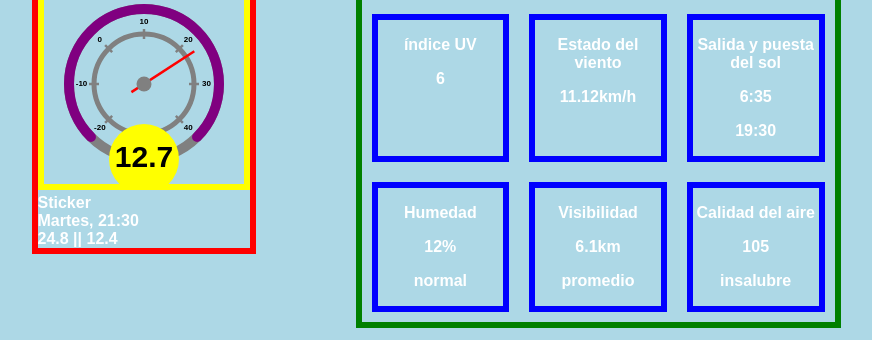
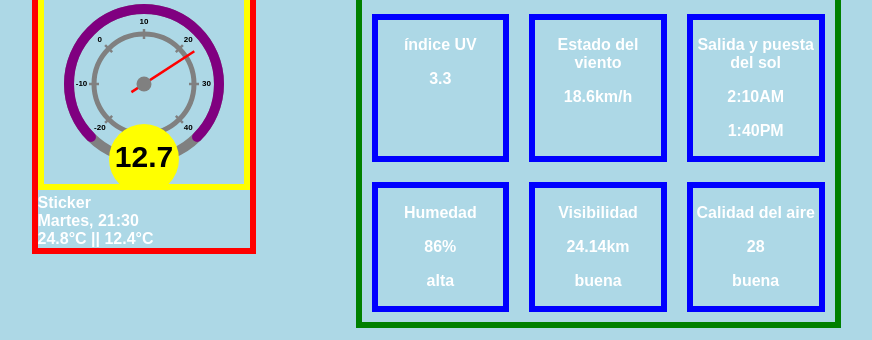
Before and after one commit to LuciaLlorens/dashboard, a React (Create React App) app: page / in a window 1280 px wide. Shown: the part 287-627 px from the top of the page, without its empty margins (204-1076 px from the left). Built offline with nearby package versions, Linux system fonts and the light colour scheme.

Commit message:
Avance api.json archivo estático en componentes

```diff
--- a/src/App.js
+++ b/src/App.js
@@ -7,13 +7,16 @@ import CuadroBloques from './componentes/CuadroBloques';
 import CuadroTemperatura from './componentes/CuadroTemperatura';
 
 function App() {
+
   return (
     <div className="App">
       <header className="App-header">
         <div className='izquierda'>
           <Termometro temperatura={api.current_weather.temperature} />
           <DiaYHorario time={api.current_weather.time}/>
-          <Temperaturas temperaturaMaxima={api.daily.temperature_2m_max} temperaturaMinima={api.daily.temperature_2m_min}/>
+          <Temperaturas temperaturaMaxima={api.daily.temperature_2m_max} temperaturaMinima={api.daily.temperature_2m_min}
+            unidadMedidaTemperaturaMaxima={api.daily_units.temperature_2m_max} unidadMedidaTemperaturaMinima={api.daily_units.temperature_2m_min}
+          />
         </div>
 
         <div className='derecha'>
--- a/src/componentes/CuadroBloques.jsx
+++ b/src/componentes/CuadroBloques.jsx
@@ -1,40 +1,82 @@
 import "../App.css";
+//para llamar desde este componente todo lo que tiene api
+import api from '../api.json';
 
 function CuadroBloques() {
+  //extraigo de api.json los horarios de salida y puesta de sol
+  const horaSalidaSol = new Date(api.daily.sunrise).getHours();
+  const minutosSalidaSol = new Date(api.daily.sunrise).getMinutes();
+  const horaPuestaSol = new Date(api.daily.sunset).getHours();
+  const minutosPuestaSol = new Date(api.daily.sunset).getMinutes();
+  const indiceCalidadAire = api.hourly.european_aqi[0];
+  //lo hago con variables y no con estados para prevenir los problemas por demasiados renderizados (ya lo había intentado, je)
+  let calidadDelAire = "";
+  let humedad = "";
 
+  //establezco condiciones para que se muestre am o pm según si es más del mediodía o no
+  const obtenerPeriodo = (hora) => {
+    return hora >= 12 ? "PM" : "AM";
+  };
+
+  if (api.hourly.relativehumidity_2m < 60) {
+    humedad = "normal";
+  } else {
+    humedad = "alta";
+  };
+
+  //Como está medido en metros, convierto a km
+  const convertirMetrosAKilometros = (metros) => {
+    return (metros / 1000).toFixed(2); // Redondeamos a 2 decimales
+  };
+
+  // Determinar la calidad del aire según el índice
+  if (indiceCalidadAire <= 50) {
+    calidadDelAire = "buena";
+  } else if (indiceCalidadAire <= 100) {
+    calidadDelAire = "moderada";
+  } else if (indiceCalidadAire <= 150) {
+    calidadDelAire = "no muy saludable";
+  } else if (indiceCalidadAire <= 200) {
+    calidadDelAire = "no saludable";
+  } else {
+    calidadDelAire = "para nada saludable";
+  };
 
     return (
         <div className='cuadroBloques'>
               <div className='primeraFila'>
                 <div className='bloques'>
                   <p> índice UV </p>
-                  <p> 6 </p>
+                  {/*Llamo desde api a indice UV*/}
+                  <p> {api.daily.uv_index_max} </p>
                 </div>
                 <div className='bloques'>
                   <p> Estado del viento </p>
-                  <p> 11.12km/h </p>
+                  {/*Llamo desde api al estado del viento y su unidad de medida*/}
+                  <p> {api.current_weather.windspeed}{api.daily_units.windspeed_10m_max} </p>
                 </div>
                 <div className='bloques'>
                   <p> Salida y puesta del sol </p>
-                  <p> 6:35 </p>
-                  <p> 19:30 </p>
+                  {/*muestro el horario, restándole según sea necesario (sistema 12hs, no 24hs), los minutos y si es am o pm*/}
+                  <p> {horaSalidaSol > 12 ? horaSalidaSol - 12 : horaSalidaSol}:{minutosSalidaSol < 10 ? '0' : ''}{minutosSalidaSol}{obtenerPeriodo(horaSalidaSol)} </p>
+                  <p> {horaPuestaSol > 12 ? horaPuestaSol - 12 : horaPuestaSol}:{minutosPuestaSol < 10 ? '0' : ''}{minutosPuestaSol}{obtenerPeriodo(horaPuestaSol)} </p>
                 </div>
               </div>
               <div className='segundaFila'>
                 <div className='bloques'>
                   <p> Humedad </p>
-                  <p> 12% </p>
-                  <p> normal </p>
+                  <p> {api.hourly.relativehumidity_2m[0]}{api.hourly_units.relativehumidity_2m} </p>
+                  <p> {humedad} </p>
                 </div>
                 <div className='bloques'>
                   <p> Visibilidad </p>
-                  <p> 6.1km </p>
-                  <p> promedio </p>
+                  <p> {convertirMetrosAKilometros(api.hourly.visibility[0])}km </p>
+                  <p> buena </p>
                 </div>
                 <div className='bloques'>
                   <p> Calidad del aire </p>
-                  <p> 105 </p>
-                  <p> insalubre </p>
+                  <p> {api.hourly.european_aqi[0]} </p>
+                  <p> {calidadDelAire} </p>
                </div>
               </div>
             </div>
--- a/src/componentes/Temperaturas.jsx
+++ b/src/componentes/Temperaturas.jsx
@@ -5,8 +5,8 @@ function Temperaturas(props) {
 
     return (
         <div className='temperaturas'>
-            <div className='temperaturaMaxima'>{props.temperaturaMaxima} |</div>
-            <div className='temperaturaMinima'>| {props.temperaturaMinima} </div>
+            <div className='temperaturaMaxima'>{props.temperaturaMaxima}{props.unidadMedidaTemperaturaMaxima} |</div>
+            <div className='temperaturaMinima'>| {props.temperaturaMinima}{props.unidadMedidaTemperaturaMinima} </div>
         </div>
     );
 }
```
